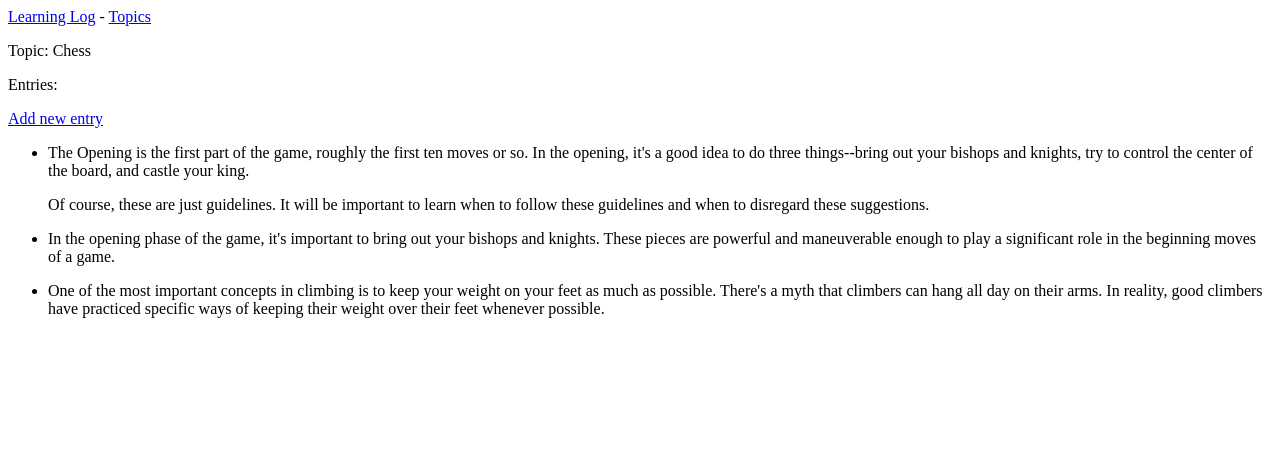
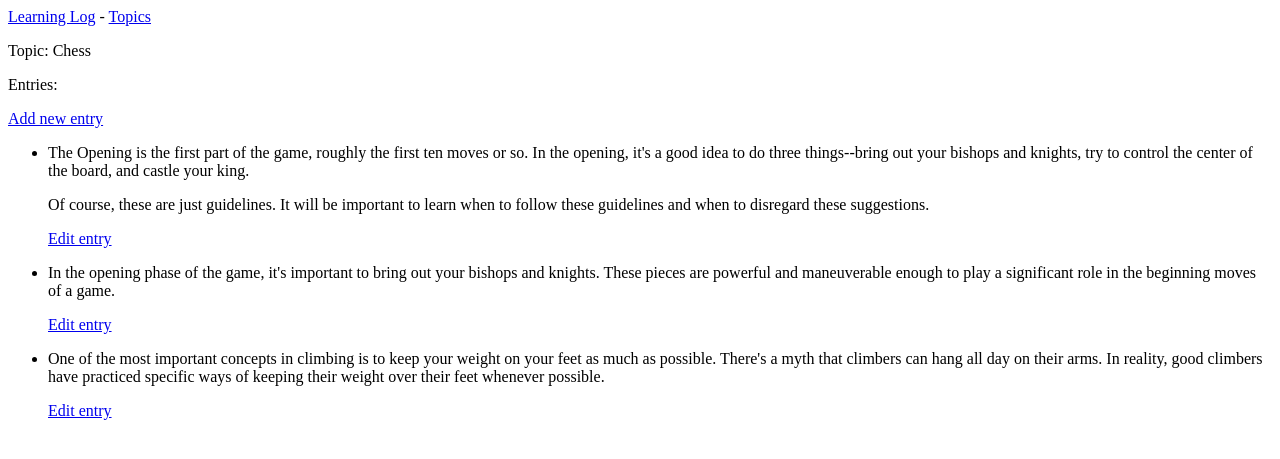
Before and after one commit to Jwatts82/learning_log, a Django app: template learning_logs/templates/learning_logs/topic.html in a window 1280 px wide. Shown: the top 459 px of the page. Run offline with Django 3.2, Linux system fonts and the light colour scheme; the template is opened without the code that fills it: values that come from a table or form of the project are taken from there, others are empty; data comes from the database, SQL or seed files in the repository; parts of the project's set-up code (start-up, migrations or seed data) failed here and were passed over.

Commit message:
edit entry link

```diff
--- a/learning_logs/templates/learning_logs/topic.html
+++ b/learning_logs/templates/learning_logs/topic.html
@@ -13,6 +13,9 @@
         <li>
             <p>{{ entry.date.added|date:'M d, Y H:i' }}</p>
             <p>{{ entry.text|linebreaks }}</p>
+            <p>
+                <a href="{% url 'learning_logs:edit_entry' entry.id">Edit entry</a>
+            </p>
         </li>
     {% empty %}
         <li>There are no entries for this topic yet.</li>
```
